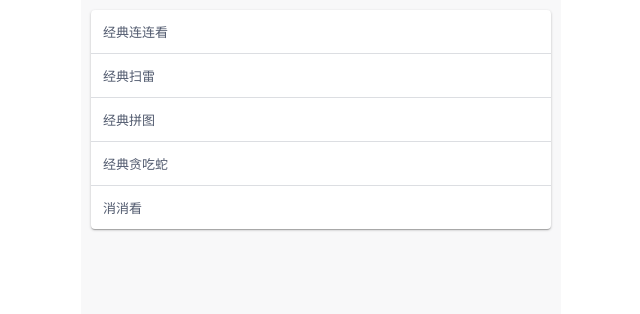
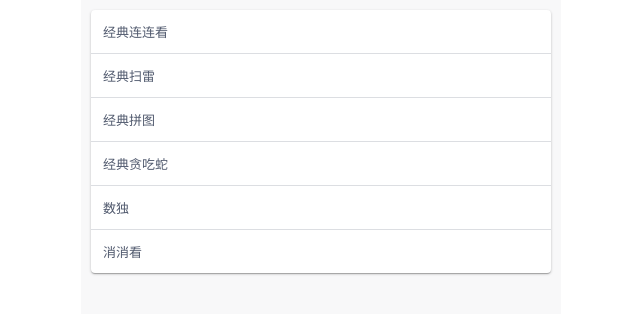
Before and after one commit to GuoJavaEE/games, a Vue app: page /#/ in a window 1280 px wide. Shown: the top 314 px of the page, without its empty margins (319-959 px from the left). Built offline with nearby package versions, Linux system fonts and the light colour scheme.

Commit message:
完善数独逻辑

```diff
--- a/src/components/index.ts
+++ b/src/components/index.ts
@@ -30,10 +30,10 @@ const games: { [key: string]: GameItemValue } = {
     name: '经典贪吃蛇',
     component: () => import('./snake/Index.vue')
   },
-  // sudoku: {
-  //   name: '数独',
-  //   component: () => import('./sudoku/Index.vue')
-  // },
+  sudoku: {
+    name: '数独',
+    component: () => import('./sudoku/Index.vue')
+  },
   // wzq: {
   //   name: '五子棋之人机大战',
   //   component: () => import('./wzq/Index.vue')
--- a/src/components/sudoku/Index.vue
+++ b/src/components/sudoku/Index.vue
@@ -1,5 +1,82 @@
+<template>
+  <div class="container">
+    <div class="dashboard">
+      <div class="title">数独</div>
+      <div class="btns">
+        <button @click="onStart">新游戏</button>
+      </div>
+    </div>
+    <div class="game-ui">
+      <canvas ref="canvas" />
+    </div>
+  </div>
+</template>
+
 <script lang="ts">
+import Game from './game'
 export default {
-
+  data (): { game: Game | null } {
+    return {
+      game: null
+    }
+  },
+  mounted () {
+    this.game = new Game(this.$refs.canvas as HTMLCanvasElement, {
+      onDone: () => {
+        alert('恭喜你！挑战成功！')
+        this.game?.start()
+      }
+    })
+    this.game.start()
+  },
+  unmounted () {
+    this.game?.removeListeners()
+    this.game = null
+  },
+  methods: {
+    onStart () {
+      this.game?.start()
+    }
+  }
 }
 </script>
+
+<style lang="less" scoped>
+.container {
+  height: 100vh;
+  display: flex;
+  flex-direction: column;
+}
+.dashboard {
+  padding: 10px;
+  background-color: @content-color;
+  display: flex;
+  margin-bottom: 1px;
+}
+.game-ui {
+  flex: 1;
+  height: 0;
+}
+canvas {
+  width: 100%;
+  background-color: #fff;
+}
+.title {
+  color: #fff;
+  font-size: 1.5em;
+  flex: 1;
+}
+.btns {
+  button {
+    background-color: @primary-color;
+    color: #fff;
+    border: none;
+    padding: 6px 12px;
+    margin-left: 10px;
+    cursor: pointer;
+    &:hover {
+      background-color: mix(#fff, @primary-color, 10%);
+    }
+  }
+}
+</style>
--- /dev/null
+++ b/src/components/sudoku/game.ts
@@ -0,0 +1,115 @@
+import { genArr, getPixRatio, getRandInt } from "../../utils"
+
+interface GameCallbacks {
+  onDone?: () => void
+}
+
+class Block {
+  constructor (public row: number, public col: number, public isInput: boolean, public num = 0) {}
+
+  draw (ctx: CanvasRenderingContext2D, bSize: number, bSpace: number) {
+
+  }
+}
+
+class Game {
+  emptyCount = 20
+  readonly rows = 9
+  readonly cols = 9
+  blocks: Block[] = []
+  bakEmptyBlocks: Block[] = []
+  ctx: CanvasRenderingContext2D
+  pixRatio: number
+  bSpace: number
+  bSize = 0
+
+  constructor (public cvs: HTMLCanvasElement, public callbacks: GameCallbacks) {
+    this.ctx = cvs.getContext('2d') as CanvasRenderingContext2D
+    this.pixRatio = getPixRatio(this.ctx)
+    this.bSpace = this.pixRatio
+  }
+
+  start (emptyCount?: number) {
+    if (emptyCount) {
+      this.emptyCount = emptyCount
+    }
+
+    this.updateSize()
+    const { blocks, bakEmptyBlocks } = this.genBlocks()
+    this.blocks = blocks
+    this.bakEmptyBlocks = bakEmptyBlocks
+    this.drawUI()
+  }
+
+  updateSize () {
+
+  }
+
+  drawUI () {
+
+  }
+
+  genBlocks () {
+    const nums = [
+      [8, 7, 1, 9, 3, 2, 6, 4, 5],
+      [4, 9, 5, 8, 6, 1, 2, 3, 7],
+      [6, 3, 2, 7, 5, 4, 8, 1, 9],
+      [5, 2, 8, 4, 7, 3, 1, 9, 6],
+      [9, 1, 3, 6, 2, 5, 7, 8, 4],
+      [7, 6, 4, 1, 9, 8, 3, 5, 2],
+      [2, 8, 7, 3, 4, 9, 5, 6, 1],
+      [1, 4, 6, 5, 8, 7, 9, 2, 3],
+      [3, 5, 9, 2, 1, 6, 4, 7, 8]
+    ]
+    genArr(50).forEach(_ => {
+      const aNum = getRandInt(1, this.cols)
+      const bNum = getRandInt(1, this.cols)
+      if (aNum === bNum) return
+      nums.forEach((cols, row) => {
+        cols.forEach((num, col) => {
+          if (num === aNum) {
+            nums[row][col] = bNum
+          } else if (num === bNum) {
+            nums[row][col] = aNum
+          }
+        })
+      })
+    })
+    const blocks = nums.reduce((t: Block[], cols, row) => {
+      return [
+        ...t,
+        ...cols.map((num, col) => {
+          return new Block(row, col, false, num)
+        })
+      ]
+    }, []).sort(() => Math.random() - .5)
+    const emptyBlocks = blocks.slice(0, this.emptyCount)
+    const bakEmptyBlocks = JSON.parse(JSON.stringify(emptyBlocks))
+    emptyBlocks.forEach(_ => {
+      _.num = 0
+      _.isInput = true
+    })
+    return { bakEmptyBlocks, blocks }
+  }
+
+  addListeners () {
+    this.cvs.addEventListener('click', this.onClick.bind(this))
+    window.addEventListener('resize', this.onResize.bind(this))
+  }
+
+  removeListeners () {
+    this.cvs.removeEventListener('click', this.onClick)
+    window.removeEventListener('resize', this.onResize)
+  }
+
+  onClick (event: MouseEvent) {
+
+  }
+
+  onResize () {
+    this.updateSize()
+    this.drawUI()
+  }
+}
+
+export default Game
```
Also changed, not shown: src/components/sudoku/main.js (added, +160 -0 lines).
